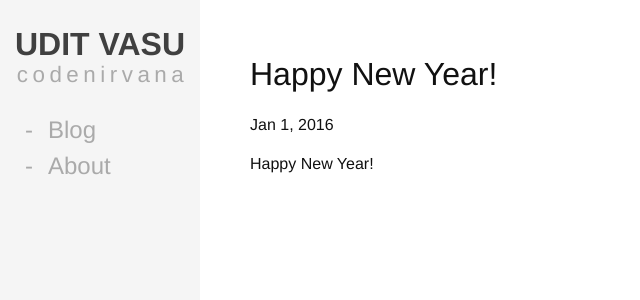
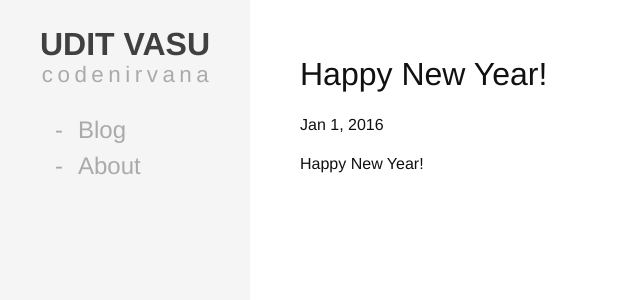
Before and after one commit to codenirvana/codenirvana.github.io, a Jekyll site: the page built from blog/_posts/2016-01-01-happy-new-year.markdown, in a window 1280 px wide. Shown: the top 300 px of the page, without its empty margins (0-640 px from the left). Built offline with Jekyll 4.4.1, drawn with Linux system fonts in a browser that asks for light colours.

Commit message:
margin fix

```diff
--- a/_sass/_layout.scss
+++ b/_sass/_layout.scss
@@ -1,5 +1,5 @@
 .sidebar{
-    width: 200px;
+    width: 250px;
     height: 100%;
     float: left;
     position: fixed;
@@ -26,6 +26,7 @@
         list-style: none;
         font-size: 1.5em;
         margin-top: 20px;
+        margin-left: 30px;
         li{
             a{
                 color: #aaa;
@@ -44,7 +45,7 @@
 }
 
 .wrapper{
-    width: calc(100% - 200px);
+    width: calc(100% - 250px);
     float: right;
     padding: 50px;
     background: #fff;
```
